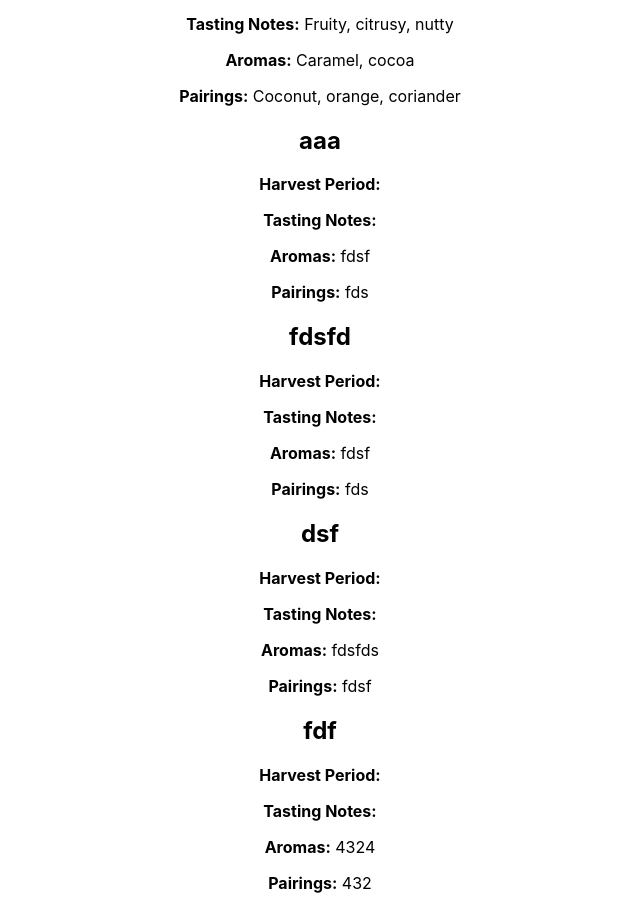
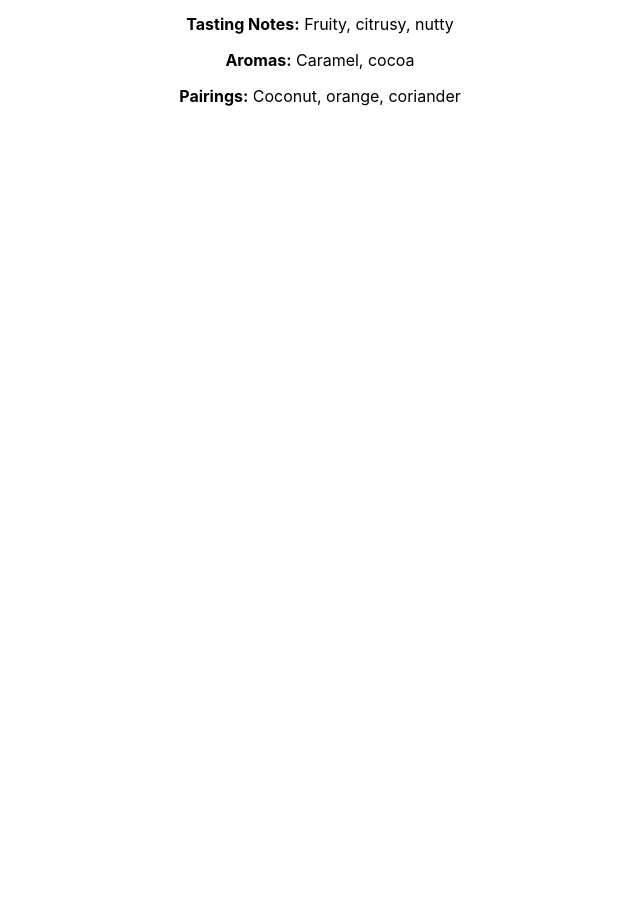
Before and after one commit to tessmueske/final-project, a React (Create React App) app: page /coffees in a window 1280 px wide. Shown: the part 1380-2289 px from the top of the page, without its empty margins (320-960 px from the left). After the commit the page ends 1502 px from the top, so only its background shows below. Built offline with nearby package versions, Linux system fonts and the light colour scheme; data requests are answered from the project's data file.

Commit message:
indentation

```diff
--- a/db.json
+++ b/db.json
@@ -55,38 +55,6 @@
       "tasting notes": "Fruity, citrusy, nutty",
       "aromas": "Caramel, cocoa",
       "pairings": "Coconut, orange, coriander"
-    },
-    {
-      "id": "7fdf",
-      "origin": "aaa",
-      "harvestPeriod": "fdfds",
-      "tastingNotes": "fdf",
-      "aromas": "fdsf",
-      "pairings": "fds"
-    },
-    {
-      "id": "f05b",
-      "origin": "fdsfd",
-      "harvestPeriod": "dfdsf",
-      "tastingNotes": "fdsf",
-      "aromas": "fdsf",
-      "pairings": "fds"
-    },
-    {
-      "id": "e3b6",
-      "origin": "dsf",
-      "harvestPeriod": "fdsf",
-      "tastingNotes": "fds",
-      "aromas": "fdsfds",
-      "pairings": "fdsf"
-    },
-    {
-      "id": "476b",
-      "origin": "fdf",
-      "harvestPeriod": "fdsfs",
-      "tastingNotes": "34",
-      "aromas": "4324",
-      "pairings": "432"
     }
   ]
 }
--- a/src/Coffees.js
+++ b/src/Coffees.js
@@ -1,23 +1,10 @@
-import React, { useState, useEffect } from "react";
+import React from "react";
 import Coffee from "./Coffee";
-import NewCoffee from "./NewCoffee";
-import { Outlet, useOutletContext } from "react-router-dom";
+import { useOutletContext } from "react-router-dom";
 
 function Coffees() {
 
-const {coffees} = useOutletContext();
-
-// const [coffees, setCoffees] = useState([]);
-
-// function addCoffee(newCoffee){
-//   setCoffees([...coffees, newCoffee])
-// }
-
-//   useEffect(() => {
-//     fetch("http://localhost:3000/coffees")
-//       .then((r) => r.json())
-//       .then((data) => setCoffees(data));
-//   }, []);
+  const {coffees} = useOutletContext();
 
   return (
     <div>
```
Also changed, not shown: src/App.js (+5 -5 lines), src/NewCoffee.js (+2 -5 lines).
